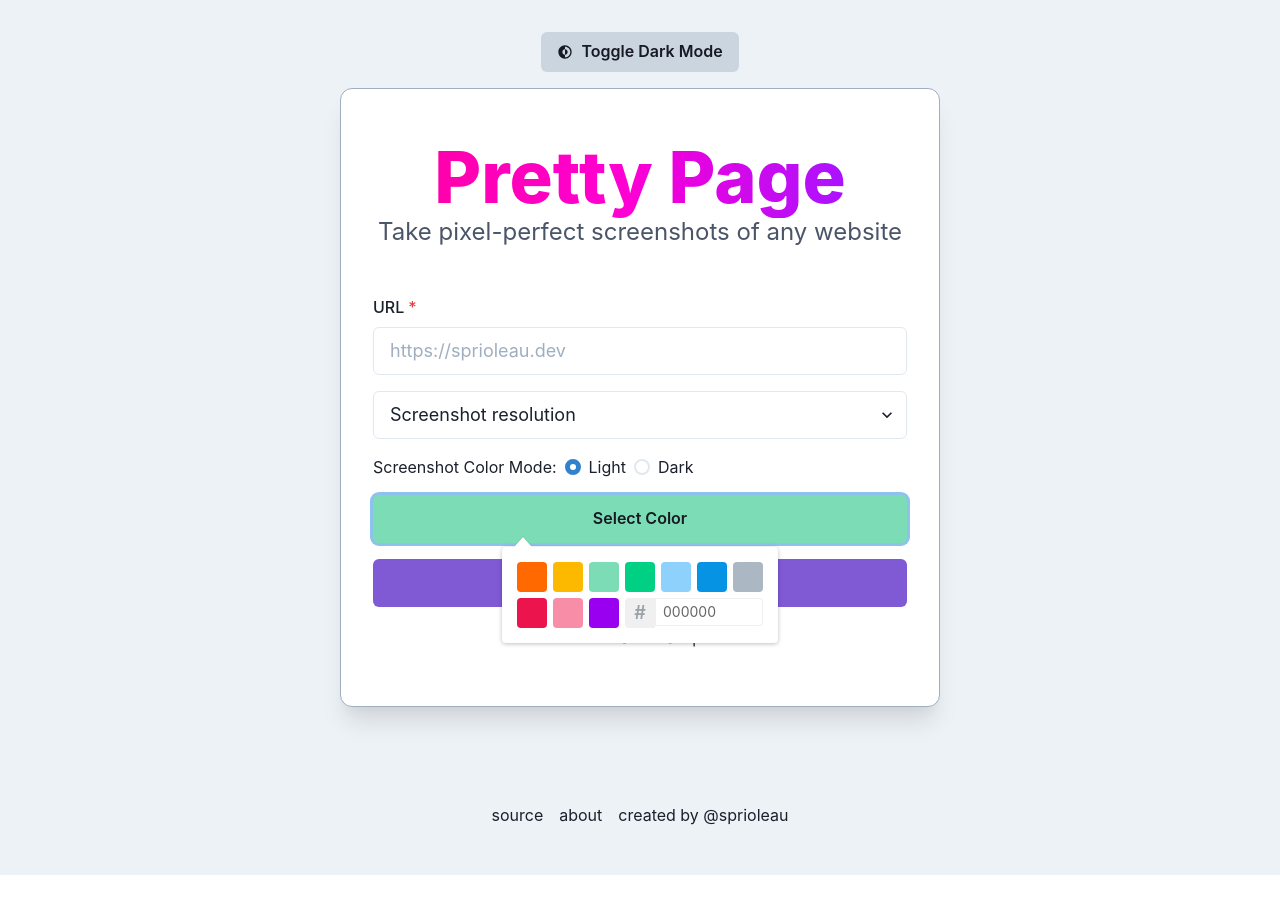
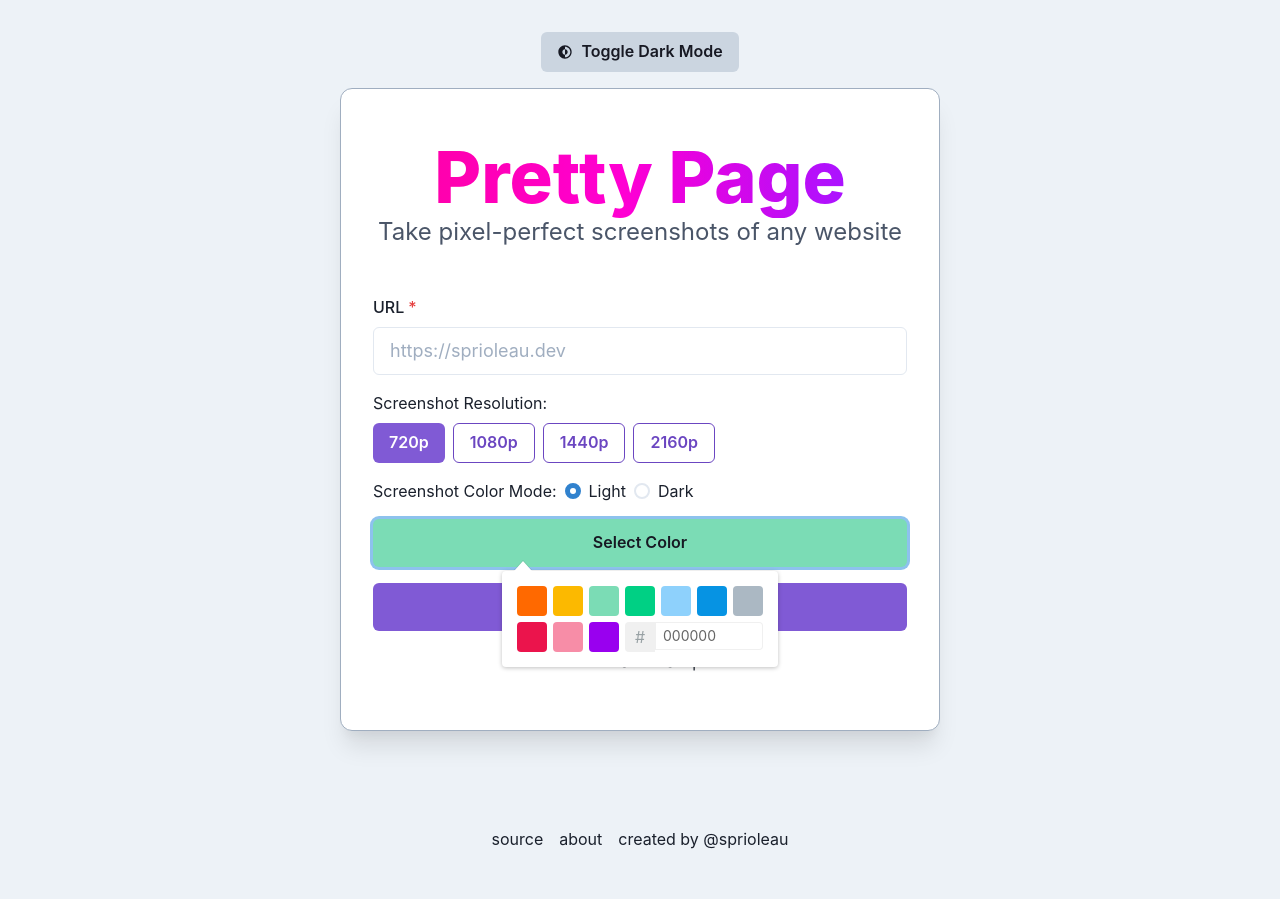
Before and after one commit to sprioleau/prettypage, a Next.js app: page / in a window 1280 px wide. Both pictures are taken after a click on the button "Select Color". Before the commit the page ends 875 px from the top, so only its background shows below. Built offline with nearby package versions, Linux system fonts and the light colour scheme.

Commit message:
:bug: Fix Color Picker input close issue, update styles

```diff
--- a/src/constants/defaultOptions.js
+++ b/src/constants/defaultOptions.js
@@ -2,11 +2,7 @@ import screens from "./screens";
 
 const defaultOptions = {
 	url: "",
-	resolution: {
-		width: screens[0].width,
-		height: screens[0].height,
-		value: screens[0].value,
-	},
+	resolution: screens[0],
 	colorMode: "light",
 	color: { rgb: { r: 123, g: 220, b: 181 } },
 };
--- a/src/pages/index.js
+++ b/src/pages/index.js
@@ -12,9 +12,9 @@ import {
 	InputGroup,
 	Radio,
 	RadioGroup,
-	Select,
 	Stack,
 	Text,
+	Tooltip,
 	useColorMode,
 	useToast,
 } from "@chakra-ui/react";
@@ -51,10 +51,10 @@ const Home = () => {
 	const { colorMode, toggleColorMode } = useColorMode();
 	const { width: windowWidth, height: windowHeight } = useWindowSize();
 
-	const placeholders = {
-		resolution: "Screenshot resolution",
-		colorMode: "Color mode",
-	};
+	// const placeholders = {
+	// 	resolution: "Screenshot resolution",
+	// 	colorMode: "Color mode",
+	// };
 
 	const options = {
 		screenshot: {
@@ -85,6 +85,7 @@ const Home = () => {
 		e.preventDefault();
 		setLoading(true);
 		setImageUrl(null);
+		setColorPickerOpen(false);
 
 		if (!url && options.screenshot.url) setUrl(options.screenshot.url);
 
@@ -112,11 +113,16 @@ const Home = () => {
 		setImageUrl(imageUrl);
 	};
 
-	const handleSelectResolution = (e) => {
-		const inputValue = e.target.value;
-		if (!inputValue) return setResolution(defaultOptions.resolution);
-		const { width, height, value } = screens.find((screen) => screen.value === inputValue);
-		setResolution({ width, height, value });
+	const handleSelectResolution = (optionResolution) => {
+		// const inputValue = e.target.value;
+		// if (!inputValue) return setResolution(defaultOptions.resolution);
+		const {
+			width,
+			height,
+			value,
+			resolution: screenResolution,
+		} = screens.find((screen) => screen.resolution === optionResolution);
+		setResolution({ width, height, value, resolution: screenResolution });
 	};
 
 	const urlRegex = /[(http(s)?):\/\/(www\.)?a-zA-Z0-9@:%._\+~#=]{2,256}\.[a-z]{2,6}\b([-a-zA-Z0-9@:%_\+.~#?&//=]*)/gi;
@@ -185,11 +191,30 @@ const Home = () => {
 										{showUrlInvalidState ? <FormErrorMessage>Please enter a valid URL</FormErrorMessage> : null}
 									</FormControl>
 									<FormControl id="resolution" isDisabled={loading}>
-										<Select size="lg" placeholder={placeholders.resolution} onChange={handleSelectResolution}>
-											{screens.map(({ label, value, resolution }) => (
-												<option key={label} value={value}>{`${value} (${resolution})`}</option>
+										<Stack direction="column">
+											<Text mr={4} StactGrow={1}>
+												Screenshot Resolution:
+											</Text>
+											<Stack direction="row">
+												{screens.map(({ label, value, resolution: optionResolution }) => (
+													<Tooltip
+														key={label}
+														label={optionResolution}
+														aria-label={`tooltip for ${optionResolution}`}
+														hasArrow
+														placement="top"
+													>
+														<Button
+															variant={resolution.resolution === optionResolution ? "solid" : "outline"}
+															colorScheme="purple"
+															onClick={() => handleSelectResolution(optionResolution)}
+														>
+															{value}
+														</Button>
+													</Tooltip>
 												))}
-										</Select>
+											</Stack>
+										</Stack>
 									</FormControl>
 									<RadioGroup value={screenshotColorMode} onChange={setScreenshotColorMode} isDisabled={loading}>
 										<Stack direction="row">
@@ -199,12 +224,13 @@ const Home = () => {
 										</Stack>
 									</RadioGroup>
 
+									<Box position="relative">
 										<Button
 											className="color-picker"
 											bgColor={getRgbColor(color.rgb)}
 											flexGrow="1"
 											size="lg"
-										position="relative"
+											width="full"
 											onClick={toggleColorPickerVisibility}
 											_hover={{ backgroundColor: getRgbColor(color.rgb) }}
 											_active={{ backgroundColor: getRgbColor(color.rgb) }}
@@ -213,12 +239,19 @@ const Home = () => {
 											<Text fontSize="md" color="gray.900">
 												Select Color
 											</Text>
+										</Button>
 										{colorPickerOpen && (
-											<Box position="absolute" zIndex="5" top="calc(100% + 0.25rem)">
+											<Box
+												position="absolute"
+												zIndex="5"
+												top="calc(100% + 0.25rem)"
+												left="50%"
+												transform="translateX(-50%)"
+											>
 												<TwitterPicker color={color} onChangeComplete={(color) => handleSelectColor(color)} />
 											</Box>
 										)}
-									</Button>
+									</Box>
 
 									<Button
 										size="lg"
```
Lines whose indentation alone changed are shown as unchanged.
